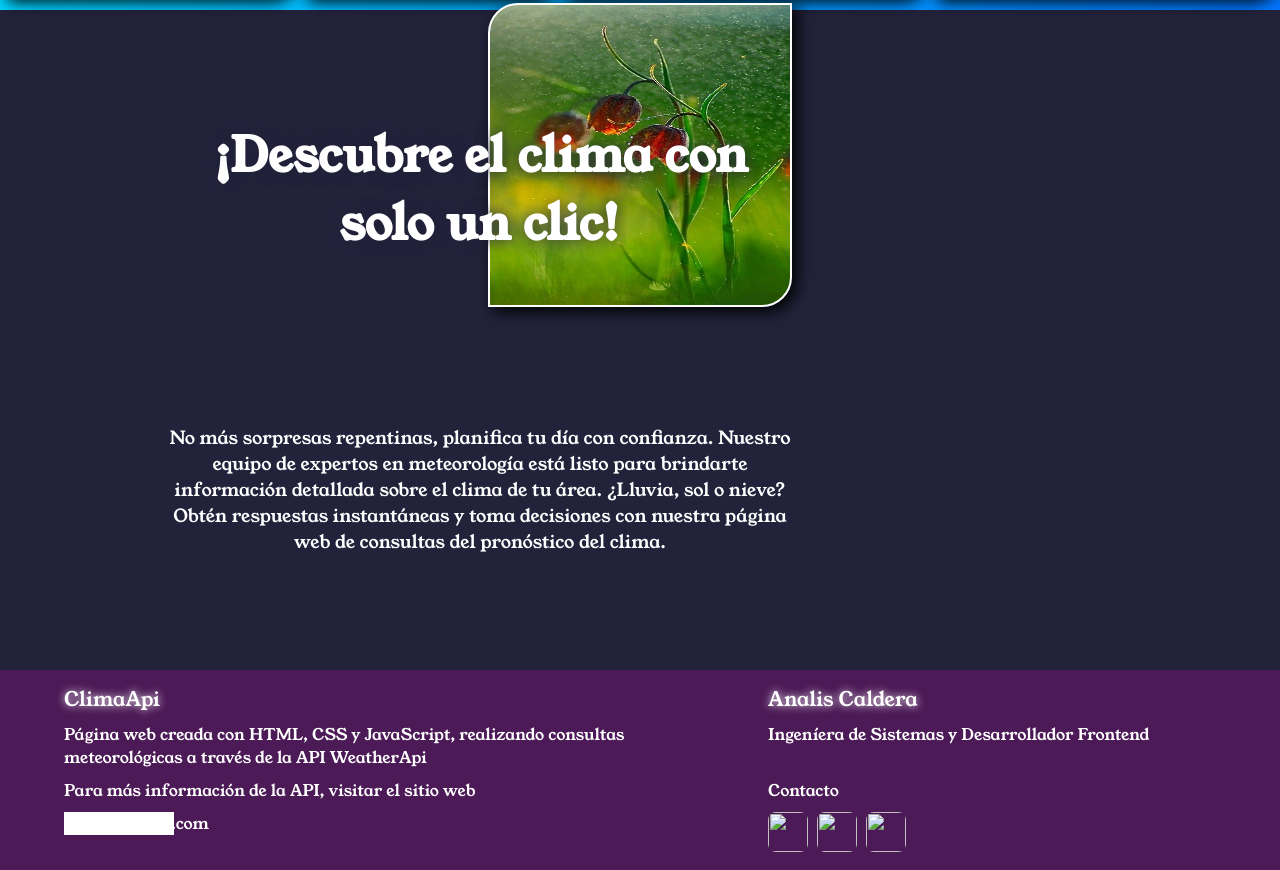
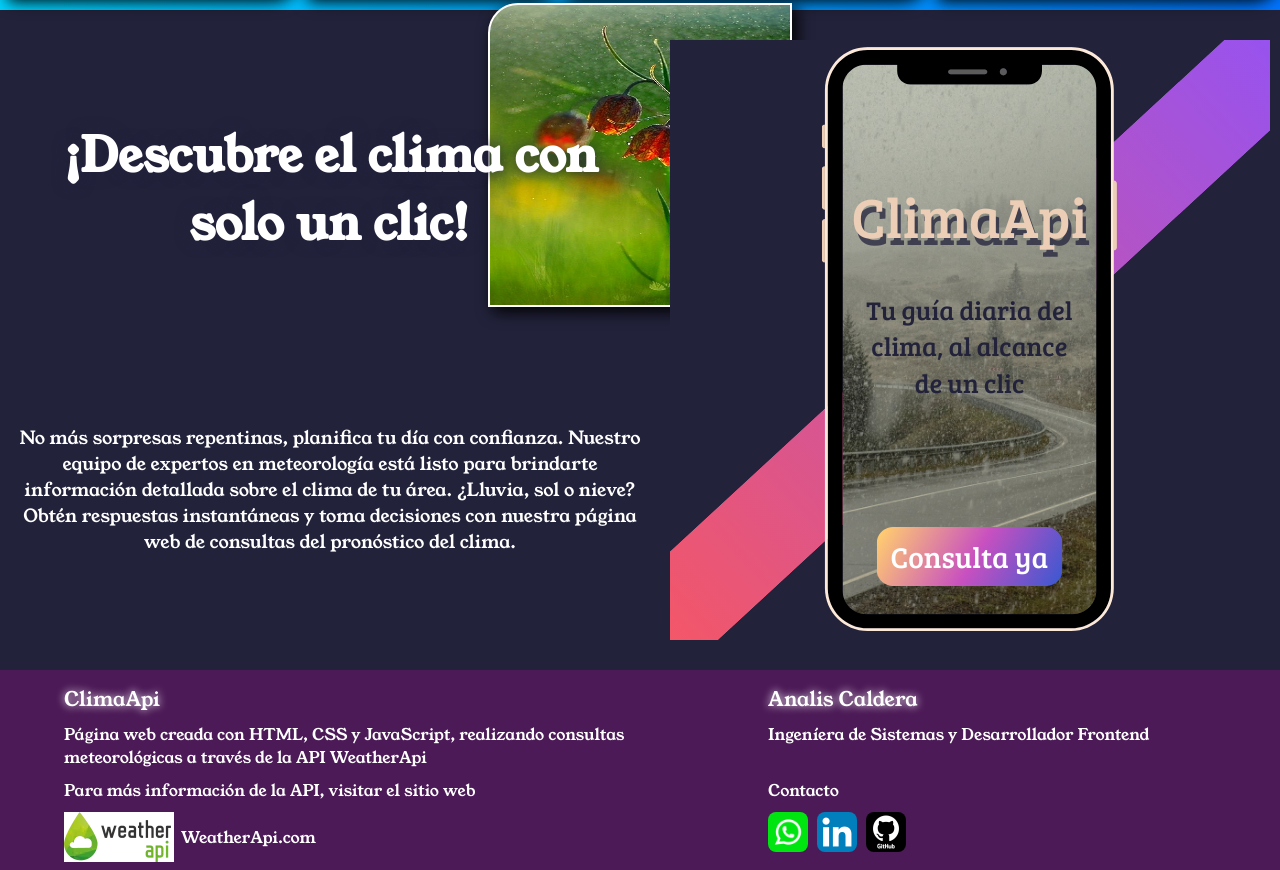
Before and after one commit to AnalisCaldera/Pagina-ClimaApi, a plain HTML site: page src/index.html in a window 1280 px wide. Shown: the part 640-1510 px from the top of the page. Drawn offline with Linux system fonts and the light colour scheme.

Commit message:
Update index.html

```diff
--- a/src/index.html
+++ b/src/index.html
@@ -37,7 +37,7 @@
             </div>
 
             <div class="invitacion-imagen">
-                <img src="img/ClimaApi.png" alt="">
+                <img src="/img/ClimaApi.png" alt="">
             </div>
         </div>
     </section>
@@ -109,7 +109,7 @@
             <p>Página web creada con HTML, CSS y JavaScript, realizando consultas meteorológicas a través de la API WeatherApi</p>
             <p>Para más información de la API, visitar el sitio web</p>
             <a href="https://www.weatherapi.com/">
-                <img src="img/weatherapi_logo.webp" alt="">WeatherApi.com</a>
+                <img src="/img/weatherapi_logo.webp" alt="">WeatherApi.com</a>
         </div>
 
         <div class="contacto">
@@ -118,11 +118,11 @@
             <p>Contacto</p>
             <div>
                 <a href="https://wa.link/bxk3hv">
-                    <img src="img/whatsapp.jpg" alt=""></a>
+                    <img src="/img/whatsapp.jpg" alt=""></a>
                 <a href="https://www.linkedin.com/in/analis-caldera-ba8727287/">
-                    <img src="img/linkedin.png" alt=""></a>
+                    <img src="/img/linkedin.png" alt=""></a>
                 <a href="https://github.com/AnalisCaldera">
-                    <img src="img/github.jpg" alt="">
+                    <img src="/img/github.jpg" alt="">
                 </a>
             </div>
         </div>
```
